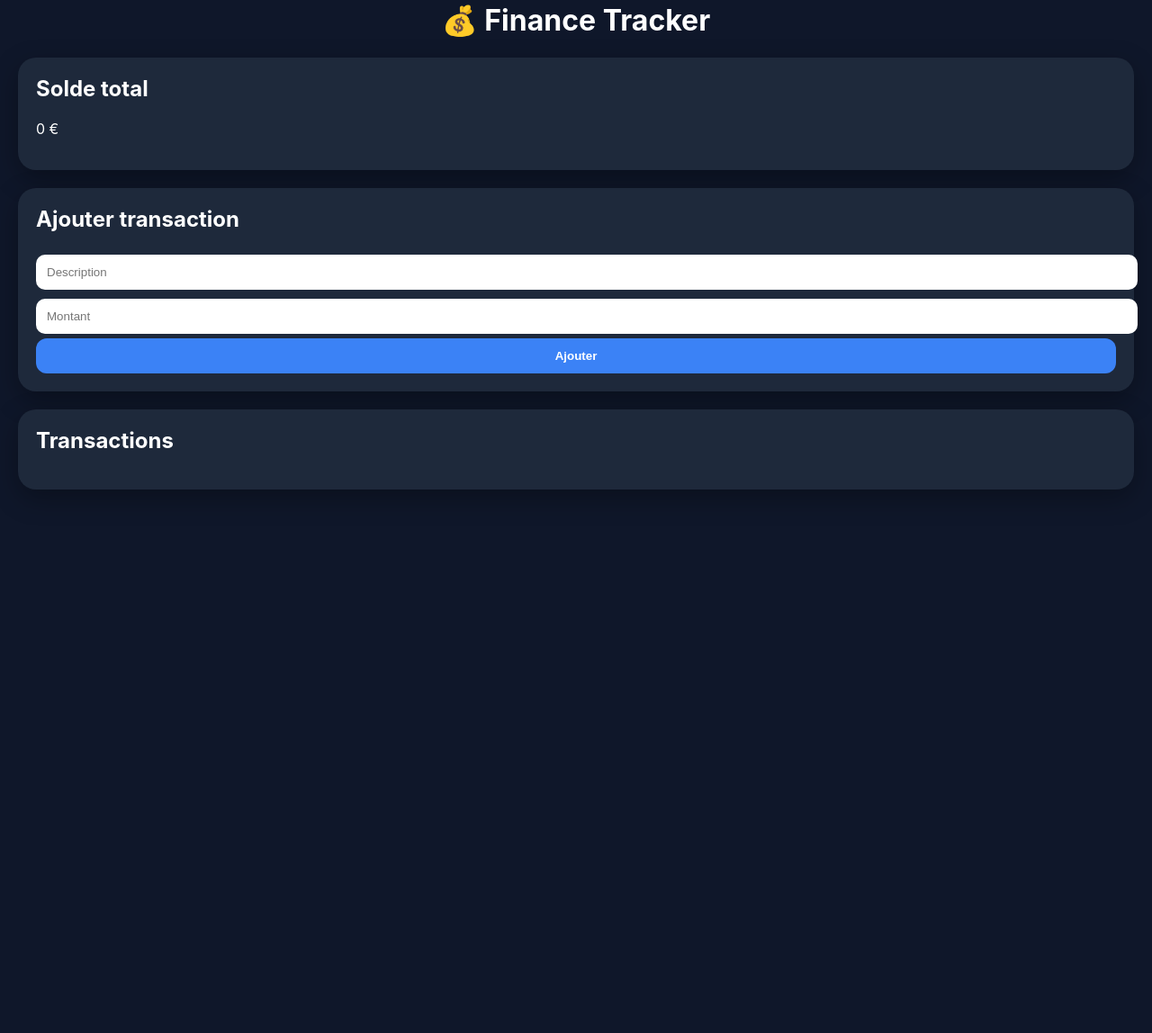
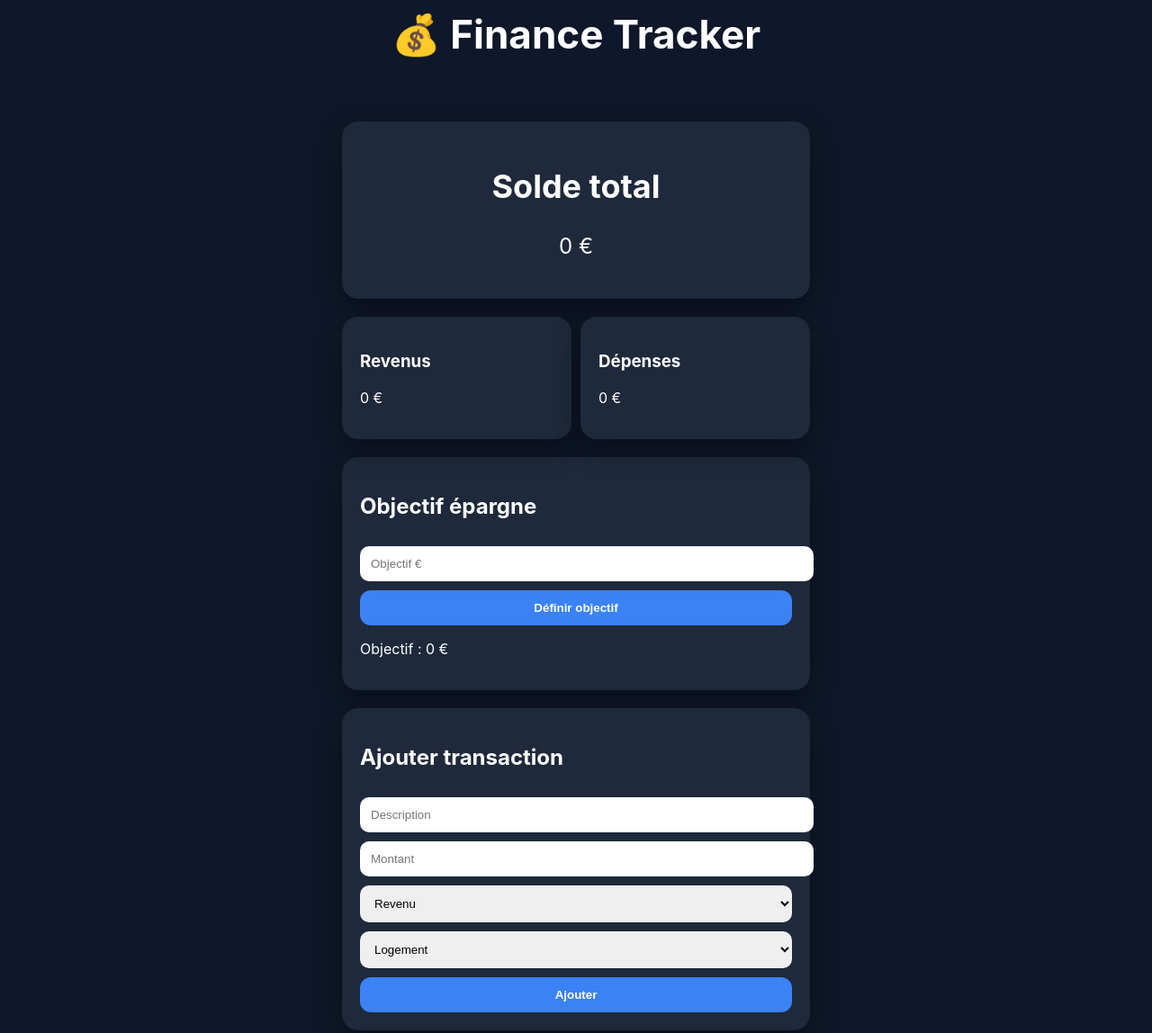
Before and after one commit to NeEwNee/mon-suivi, a plain HTML site: page finance-app/index.html in a window 1280 px wide. Shown: the part 38-1186 px from the top of the page at 90% size. Before the commit the page ends 800 px from the top, so only its background shows below. Drawn offline with nearby package versions, Linux system fonts and the light colour scheme.

Commit message:
Add files via upload

```diff
--- a/finance-app/app.js
+++ b/finance-app/app.js
@@ -1,26 +1,40 @@
 let transactions = JSON.parse(localStorage.getItem("transactions")) || [];
+let goal = localStorage.getItem("goal") || 0;
 
 function updateUI(){
 
-let list = document.getElementById("transactions");
+let income=0;
+let expense=0;
+
+let list=document.getElementById("transactions");
 list.innerHTML="";
-
-let balance=0;
 
 transactions.forEach(t=>{
 
 let li=document.createElement("li");
-li.textContent=t.desc+" : "+t.amount+"€";
+
+li.textContent=t.desc+" ("+t.category+") : "+t.amount+"€";
 
 list.appendChild(li);
 
-balance+=Number(t.amount);
+if(t.type==="income"){
+income+=Number(t.amount);
+}else{
+expense+=Number(t.amount);
+}
 
 });
 
+let balance=income-expense;
+
 document.getElementById("balance").textContent=balance+" €";
+document.getElementById("income").textContent=income+" €";
+document.getElementById("expense").textContent=expense+" €";
+document.getElementById("goalDisplay").textContent="Objectif : "+goal+" €";
 
 localStorage.setItem("transactions",JSON.stringify(transactions));
+
+updateChart(income,expense);
 
 }
 
@@ -28,11 +42,45 @@ function addTransaction(){
 
 let desc=document.getElementById("desc").value;
 let amount=document.getElementById("amount").value;
+let type=document.getElementById("type").value;
+let category=document.getElementById("category").value;
 
-transactions.push({desc,amount});
+transactions.push({desc,amount,type,category});
 
 updateUI();
 
 }
 
+function setGoal(){
+
+goal=document.getElementById("goalInput").value;
+
+localStorage.setItem("goal",goal);
+
 updateUI();
+
+}
+
+let chart;
+
+function updateChart(income,expense){
+
+let ctx=document.getElementById("chart");
+
+if(chart){
+chart.destroy();
+}
+
+chart=new Chart(ctx,{
+type:"doughnut",
+data:{
+labels:["Revenus","Dépenses"],
+datasets:[{
+data:[income,expense]
+}]
+}
+});
+
+}
+
+updateUI();
--- a/finance-app/index.html
+++ b/finance-app/index.html
@@ -1,58 +1,104 @@
 <!DOCTYPE html>
 <html lang="fr">
 <head>
+
 <meta charset="UTF-8">
-<meta name="viewport" content="width=device-width, initial-scale=1.0">
+<meta name="viewport" content="width=device-width, initial-scale=1">
 
-<title>Mon Finance Tracker</title>
+<title>Finance Tracker</title>
 
 <link rel="manifest" href="manifest.json">
 <link rel="stylesheet" href="style.css">
 
-<meta name="theme-color" content="#0f172a">
+<script src="https://cdn.jsdelivr.net/npm/chart.js"></script>
 
 </head>
 
 <body>
 
-<div class="app">
-
 <header>
 <h1>💰 Finance Tracker</h1>
 </header>
 
-<section class="card">
+<div class="container">
+
+<div class="card balance">
+
 <h2>Solde total</h2>
 <p id="balance">0 €</p>
-</section>
 
-<section class="card">
+</div>
+
+<div class="grid">
+
+<div class="card">
+<h3>Revenus</h3>
+<p id="income">0 €</p>
+</div>
+
+<div class="card">
+<h3>Dépenses</h3>
+<p id="expense">0 €</p>
+</div>
+
+</div>
+
+<div class="card">
+
+<h2>Objectif épargne</h2>
+
+<input id="goalInput" placeholder="Objectif €">
+<button onclick="setGoal()">Définir objectif</button>
+
+<p id="goalDisplay"></p>
+
+</div>
+
+<div class="card">
+
 <h2>Ajouter transaction</h2>
 
 <input id="desc" placeholder="Description">
+
 <input id="amount" placeholder="Montant">
+
+<select id="type">
+<option value="income">Revenu</option>
+<option value="expense">Dépense</option>
+</select>
+
+<select id="category">
+<option>Logement</option>
+<option>Nourriture</option>
+<option>Transport</option>
+<option>Shopping</option>
+<option>Loisirs</option>
+<option>Autre</option>
+</select>
 
 <button onclick="addTransaction()">Ajouter</button>
 
-</section>
+</div>
 
-<section class="card">
+<div class="card">
+
+<h2>Analyse</h2>
+
+<canvas id="chart"></canvas>
+
+</div>
+
+<div class="card">
 
 <h2>Transactions</h2>
 
 <ul id="transactions"></ul>
 
-</section>
+</div>
 
 </div>
 
 <script src="app.js"></script>
 
-<script>
-if ('serviceWorker' in navigator) {
-navigator.serviceWorker.register('service-worker.js');
-}
-</script>
-
 </body>
 </html>
--- a/finance-app/style.css
+++ b/finance-app/style.css
@@ -1,41 +1,54 @@
 body{
-font-family: -apple-system, BlinkMacSystemFont;
+font-family:-apple-system;
 background:#0f172a;
 color:white;
 margin:0;
-padding:0;
-}
-
-.app{
-padding:20px;
 }
 
 header{
 text-align:center;
-margin-bottom:20px;
+padding:20px;
+font-size:22px;
+}
+
+.container{
+padding:20px;
+max-width:520px;
+margin:auto;
 }
 
 .card{
 background:#1e293b;
 padding:20px;
-border-radius:20px;
+border-radius:18px;
 margin-bottom:20px;
-box-shadow:0 10px 30px rgba(0,0,0,0.3);
+box-shadow:0 10px 30px rgba(0,0,0,0.4);
 }
 
-h2{
-margin-top:0;
+.balance{
+text-align:center;
+font-size:24px;
 }
 
-input{
+.grid{
+display:grid;
+grid-template-columns:1fr 1fr;
+gap:10px;
+}
+
+input,select{
+
 width:100%;
 padding:12px;
-margin:5px 0;
 border-radius:10px;
 border:none;
+margin-top:10px;
+
 }
 
 button{
+
+margin-top:10px;
 width:100%;
 padding:12px;
 border-radius:12px;
@@ -43,6 +56,7 @@ border:none;
 background:#3b82f6;
 color:white;
 font-weight:bold;
+
 }
 
 ul{
```
